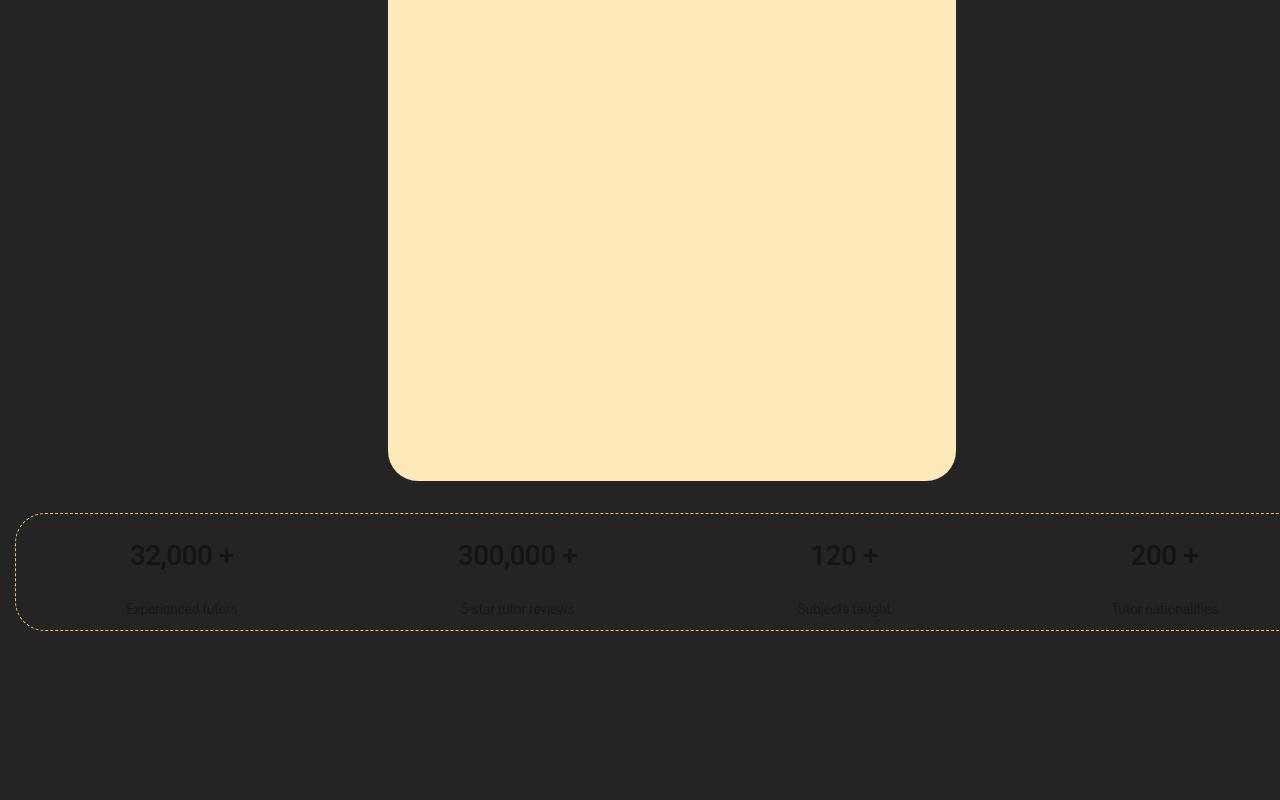
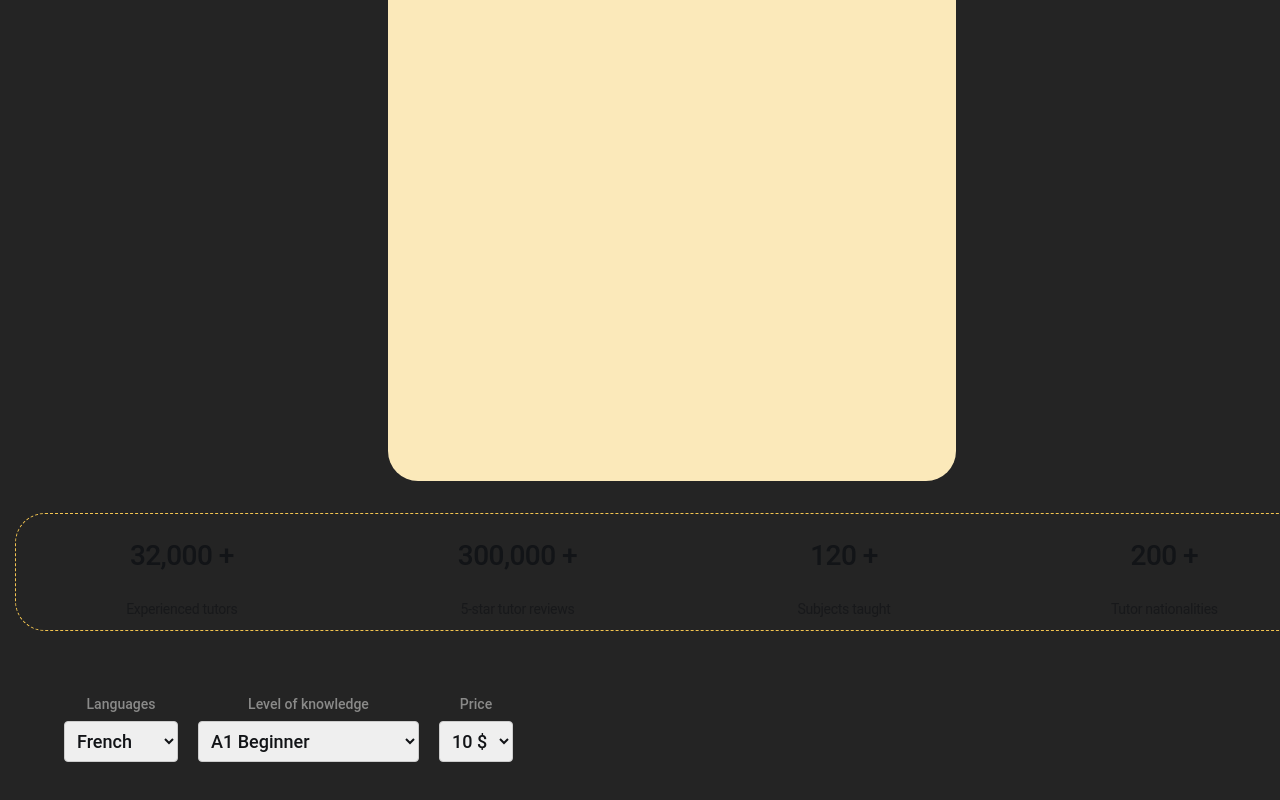
Before and after one commit to BWDmitriy/LearnLingo, a React (Vite) app: page /teachers in a window 1280 px wide. Shown: the part 859-1659 px from the top of the page. Before the commit the page ends 1554 px from the top, so only its background shows below. Built offline with nearby package versions, Linux system fonts and the light colour scheme.

Commit message:
Teachers component WiP

```diff
--- a/src/App.jsx
+++ b/src/App.jsx
@@ -1,12 +1,14 @@
 import './App.css';
 import Header from './components/Header/Header';
 import Home from './components/Home/Home';
+import Teachers from './components/Teachers/Teachers';
 
 function App() {
   return (
     <div>
       <Header />
       <Home />
+      <Teachers />
     </div>
   );
 }
--- /dev/null
+++ b/src/components/Teachers/Teachers.jsx
@@ -0,0 +1,47 @@
+import styles from './Teachers.module.css';
+
+function Teachers() {
+  return (
+    <div className={styles.teachersPage}>
+      <div className={styles.filterDiv}>
+        <div>
+          <label>Languages</label>
+          <select>
+            <option>French</option>
+            <option>English</option>
+            <option>German</option>
+            <option>Ukrainian</option>
+            <option>Polish</option>
+            {/* Add more options as needed */}
+          </select>
+        </div>
+        <div>
+          <label>Level of knowledge</label>
+          <select>
+            <option>A1 Beginner</option>
+            <option>A2 Elementary</option>
+            <option>B1 Intermediate</option>
+            <option>B2 Upper-Intermediate</option>
+            {/* Add more options as needed */}
+          </select>
+        </div>
+        <div>
+          <label>Price</label>
+          <select>
+            <option>10 $</option>
+            <option>20 $</option>
+            <option>30 $</option>
+            <option>40 $</option>
+            {/* Add more options as needed */}
+          </select>
+        </div>
+      </div>
+      {/* Placeholder for TeacherCard components */}
+      <div className={styles.teacherList}>
+        {/* TeacherCard components will go here */}
+      </div>
+    </div>
+  );
+}
+
+export default Teachers;
--- /dev/null
+++ b/src/components/Teachers/Teachers.module.css
@@ -0,0 +1,47 @@
+.teachersPage {
+  padding: 2rem;
+}
+
+.filterDiv {
+  display: flex;
+  flex-direction: row;
+  gap: 20px;
+  margin-bottom: 2rem;
+}
+
+.filterDiv label {
+  font-family: var(--font-family);
+  font-weight: 500;
+  font-size: 14px;
+  line-height: 129%;
+  color: #8a8a89;
+  display: block;
+  margin-bottom: 0.5rem;
+}
+
+.filterDiv select {
+  font-family: var(--font-family);
+  font-weight: 500;
+  font-size: 18px;
+  line-height: 111%;
+  color: #121417;
+  padding: 0.5rem;
+  border-radius: 4px;
+  border: 1px solid #ccc;
+}
+
+.filterDiv select option {
+  font-family: var(--font-family);
+  font-weight: 500;
+  font-size: 18px;
+  line-height: 111%;
+  color: rgba(18, 20, 23, 0.2);
+}
+
+.filterDiv select option:checked {
+  color: #121417;
+}
+
+.teacherList {
+  /* Styles for the teacher list can be added here */
+}
```
